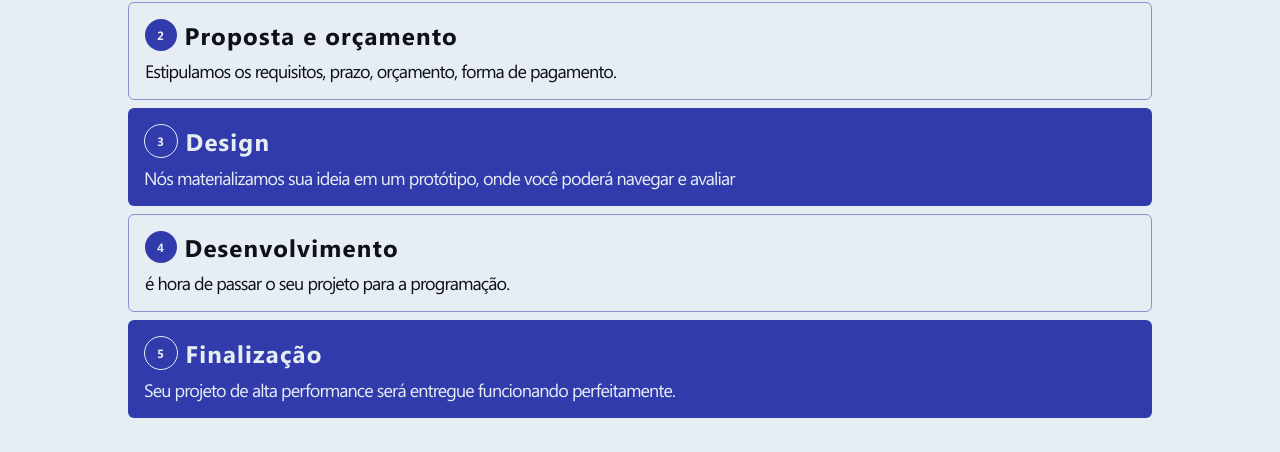
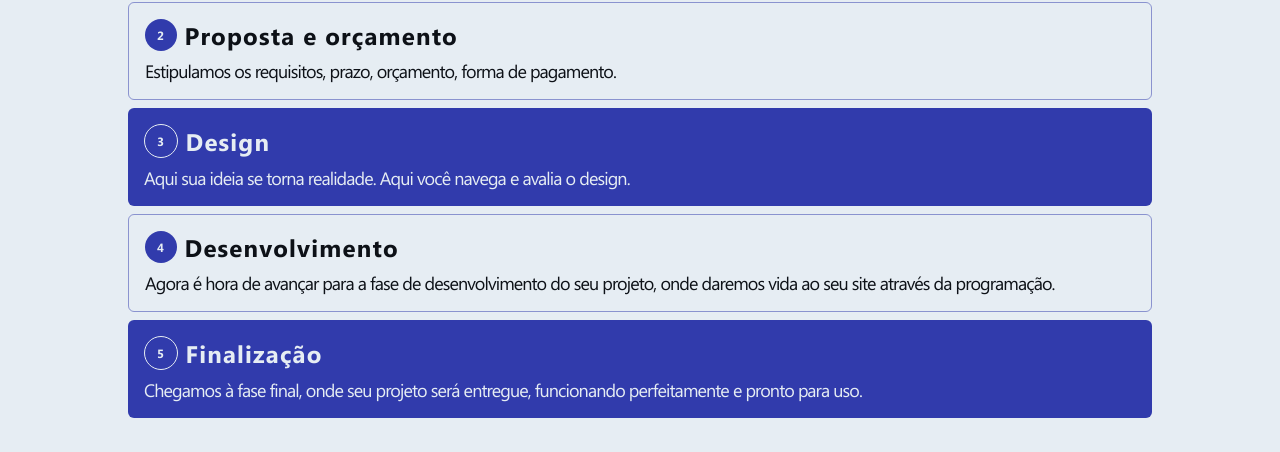
Before and after one commit to Tiago-Silverio-da-Costa/portfolio, a Next.js app: page / in a window 1280 px wide. Shown: the part 3197-3649 px from the top of the page. Built offline with nearby package versions, Linux system fonts and the light colour scheme; no server answers.

Commit message:
text stages changed

```diff
--- a/components/step.tsx
+++ b/components/step.tsx
@@ -31,7 +31,7 @@ export default function Step() {
                         <p className="font-bold text-bgFooter text-lg md:text-2xl tracking-wider">Design</p>
                     </div>
                     <div>
-                        <p className="text-start text-lg mt-2 leading-6 tracking-tighter text-bgFooter">Nós materializamos sua ideia em um protótipo, onde você poderá navegar e avaliar</p>
+                        <p className="text-start text-lg mt-2 leading-6 tracking-tighter text-bgFooter">Aqui sua ideia se torna realidade. Aqui você navega e avalia o design.</p>
                     </div>
                 </div>
 
@@ -41,7 +41,7 @@ export default function Step() {
                         <p className="font-bold text-defaultText text-lg md:text-2xl tracking-wider">Desenvolvimento</p>
                     </div>
                     <div>
-                        <p className="text-start text-lg mt-2 leading-6 tracking-tighter ">é hora de passar o seu projeto para a programação.</p>
+                        <p className="text-start text-lg mt-2 leading-6 tracking-tighter ">Agora é hora de avançar para a fase de desenvolvimento do seu projeto, onde daremos vida ao seu site através da programação.</p>
                     </div>
                 </div>
 
@@ -51,7 +51,7 @@ export default function Step() {
                         <p className="font-bold text-bgFooter text-lg md:text-2xl tracking-wider">Finalização</p>
                     </div>
                     <div>
-                        <p className="text-start text-lg mt-2 leading-6 tracking-tighter text-bgFooter">Seu projeto de alta performance será entregue funcionando perfeitamente.</p>
+                        <p className="text-start text-lg mt-2 leading-6 tracking-tighter text-bgFooter">Chegamos à fase final, onde seu projeto será entregue, funcionando perfeitamente e pronto para uso.</p>
                     </div>
                 </div>
 
```
